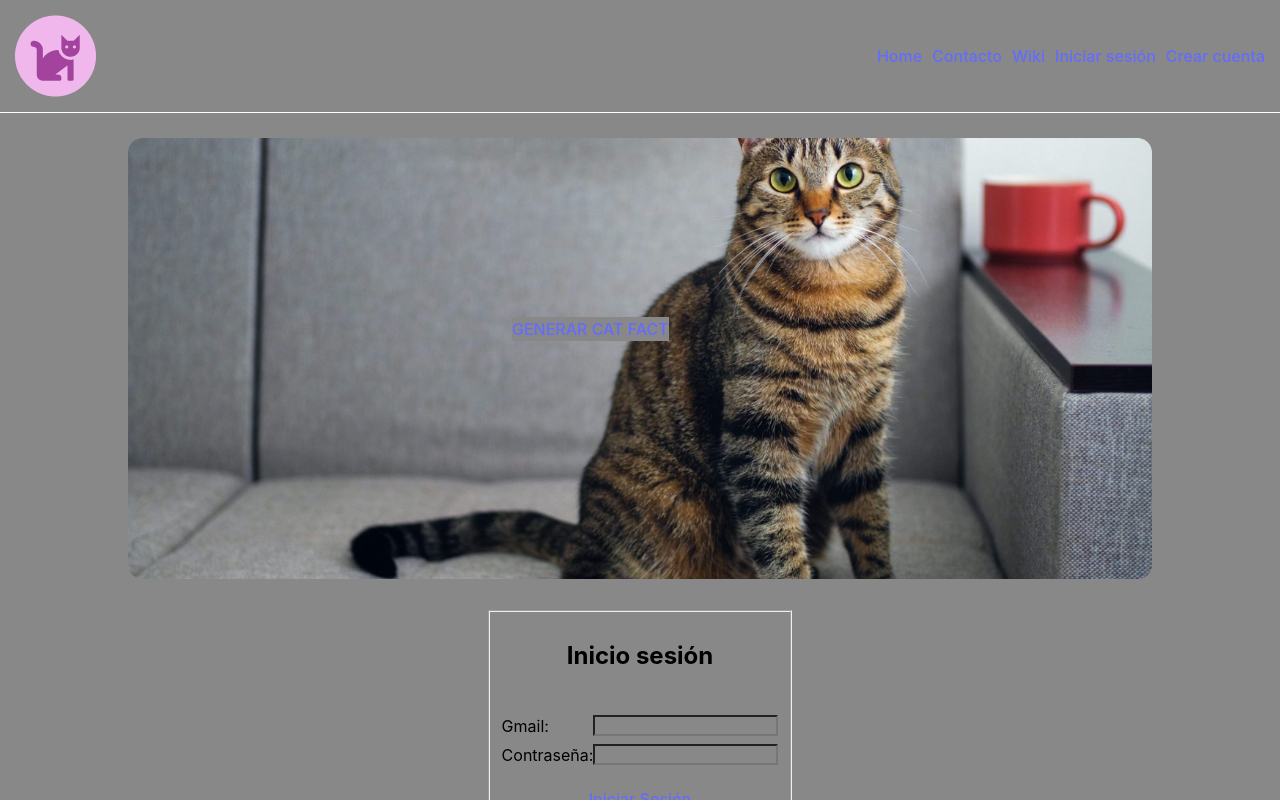
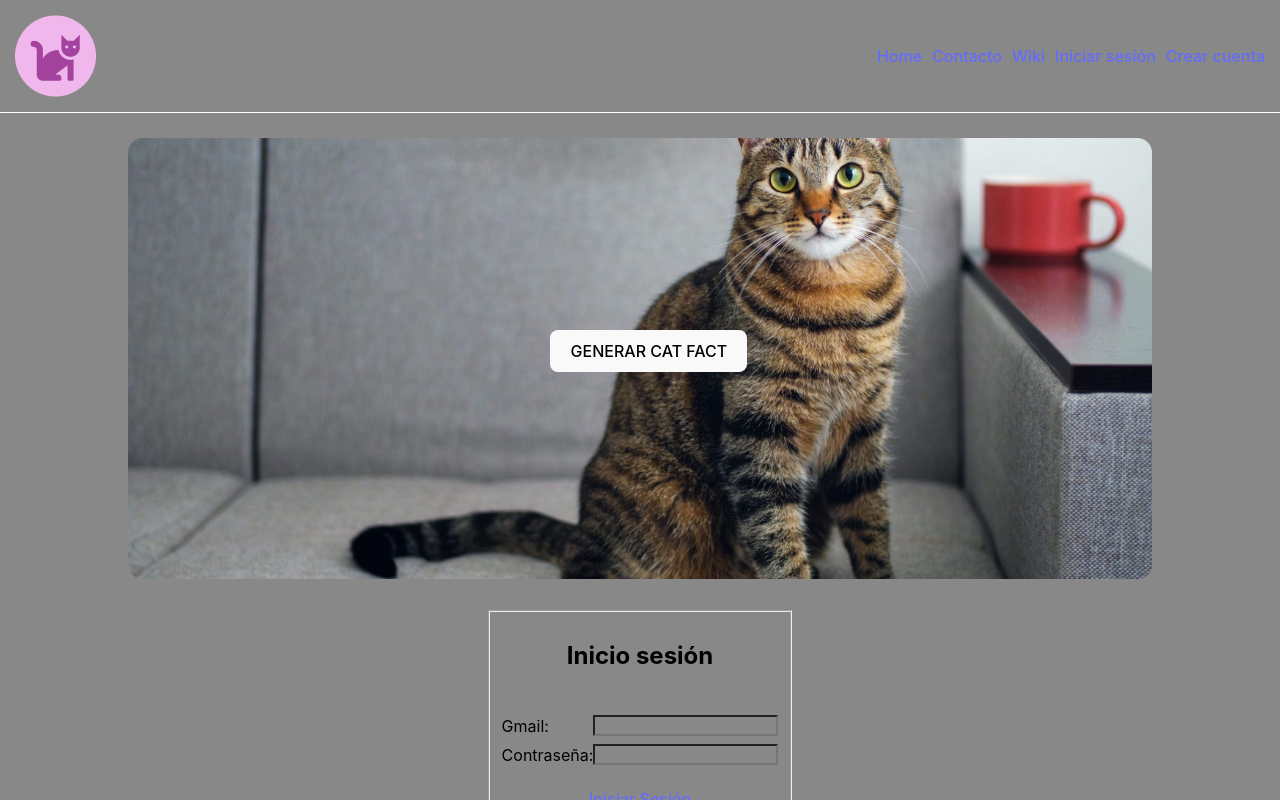
Before and after one commit to juanrabaro/P4_BaroLopezJuanRamon_DWEC_maquetacion_desarrollo, a React (Vite) app: page / in a window 1280 px wide. Shown: the top 800 px of the page. Built offline with nearby package versions, Linux system fonts and the light colour scheme.

Commit message:
intentando fact aleatorio

```diff
--- a/src/assets/sass/views/_homePag.scss
+++ b/src/assets/sass/views/_homePag.scss
@@ -14,10 +14,10 @@
       width: 80%;
       left: 10%;
     }
-    a {
+    button {
       position: absolute;
-      top: 40%;
-      left: 40%;
+      top: 43%;
+      left: 43%;
       z-index: 1;
     }
   }
--- a/src/components/HomePag.jsx
+++ b/src/components/HomePag.jsx
@@ -1,12 +1,33 @@
 import React from "react"
+import { useState, useEffect } from "react"
+import useFetch from "./useFetch"
 
 function HomePag() {
+
+  const [clicked, setClicked] = useState(false)
+
+  const [fetchData, setFetchData] = useState({})
+  const fact = fetchData.fact
+
+
+  function handleClick() {
+    setClicked(false)
+    setClicked(true)
+  }
+
+  useEffect(() => {
+    console.log("hello");
+  }, [clicked])
+
   return (
     <main className="main-home">
       <section className="main-home__primer-section-home">
-        <a href="/" className="tituloHome">GENERAR CAT FACT</a>
+        <button onClick={ handleClick } className="tituloHome">GENERAR CAT FACT</button>
         <img className="imgPrincipal" src="/src/assets/images/imagenPrincipal.png" alt="imagenPrincipal" />
       </section>
+      {
+        clicked && <p>{ fact }</p>
+      }
       <section className="main-home__segundo-section-home">
         <form className="segundo-section-home__form-iniciar-sesion">
           <fieldset className="form-iniciar-sesion__fieldset">
--- a/src/components/Wiki.jsx
+++ b/src/components/Wiki.jsx
@@ -3,7 +3,7 @@ import useFetch from "./useFetch"
 
 function Wiki() {
 
-  const { fetchData, loading } = useFetch("https://catfact.ninja/facts?limit=3")
+  const { fetchData, loading } = useFetch("https://catfact.ninja/facts?limit=332")
   const data = fetchData.data
 
   return(
@@ -15,7 +15,9 @@ function Wiki() {
         }
         {
           data?.map((factObject) => {
-            return <li key={ data.indexOf(factObject) }>{ factObject.fact }</li>
+            return (
+              <li key={ data.indexOf(factObject) }>- { factObject.fact }</li>
+            )
           })
         }
         {/*
```
